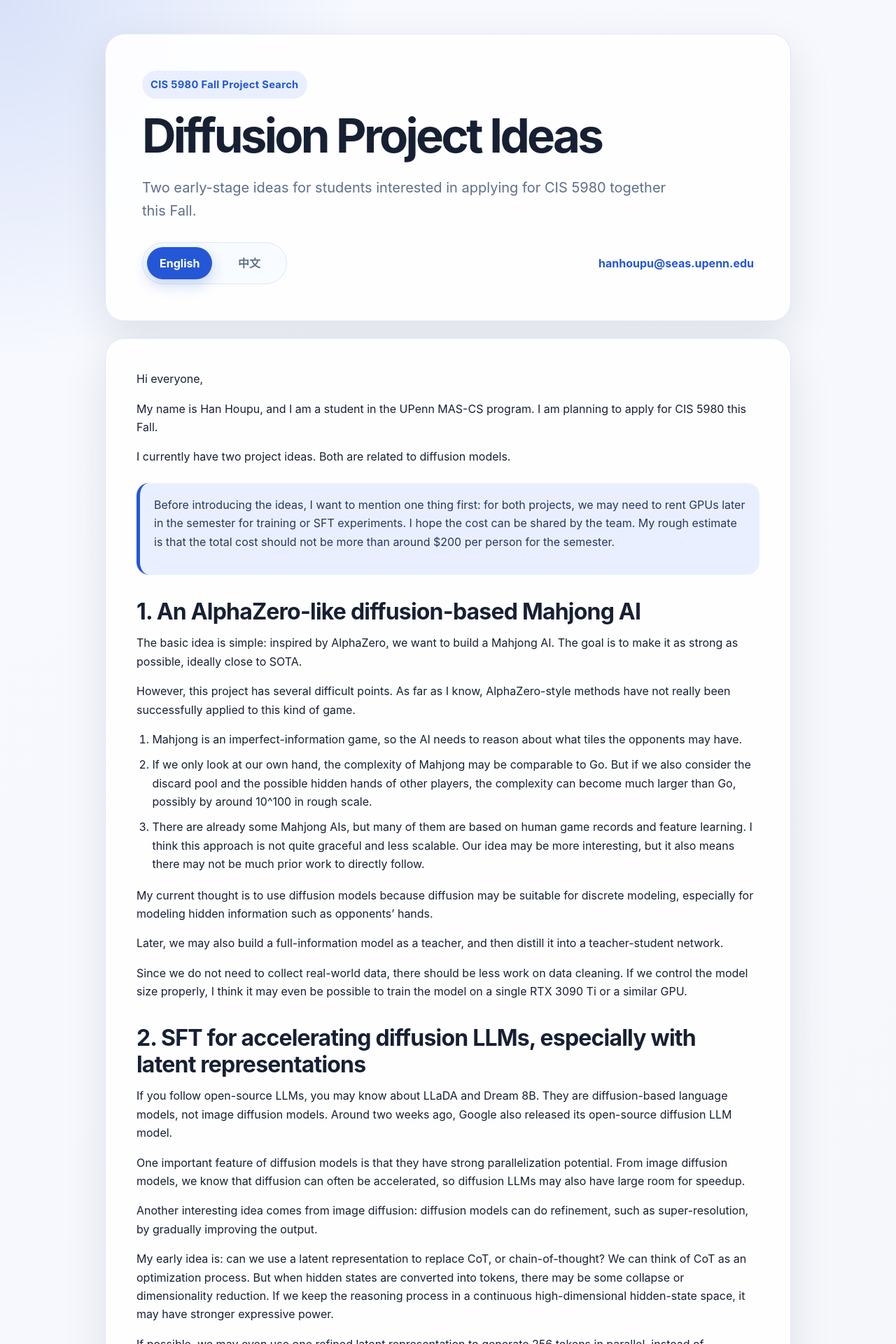
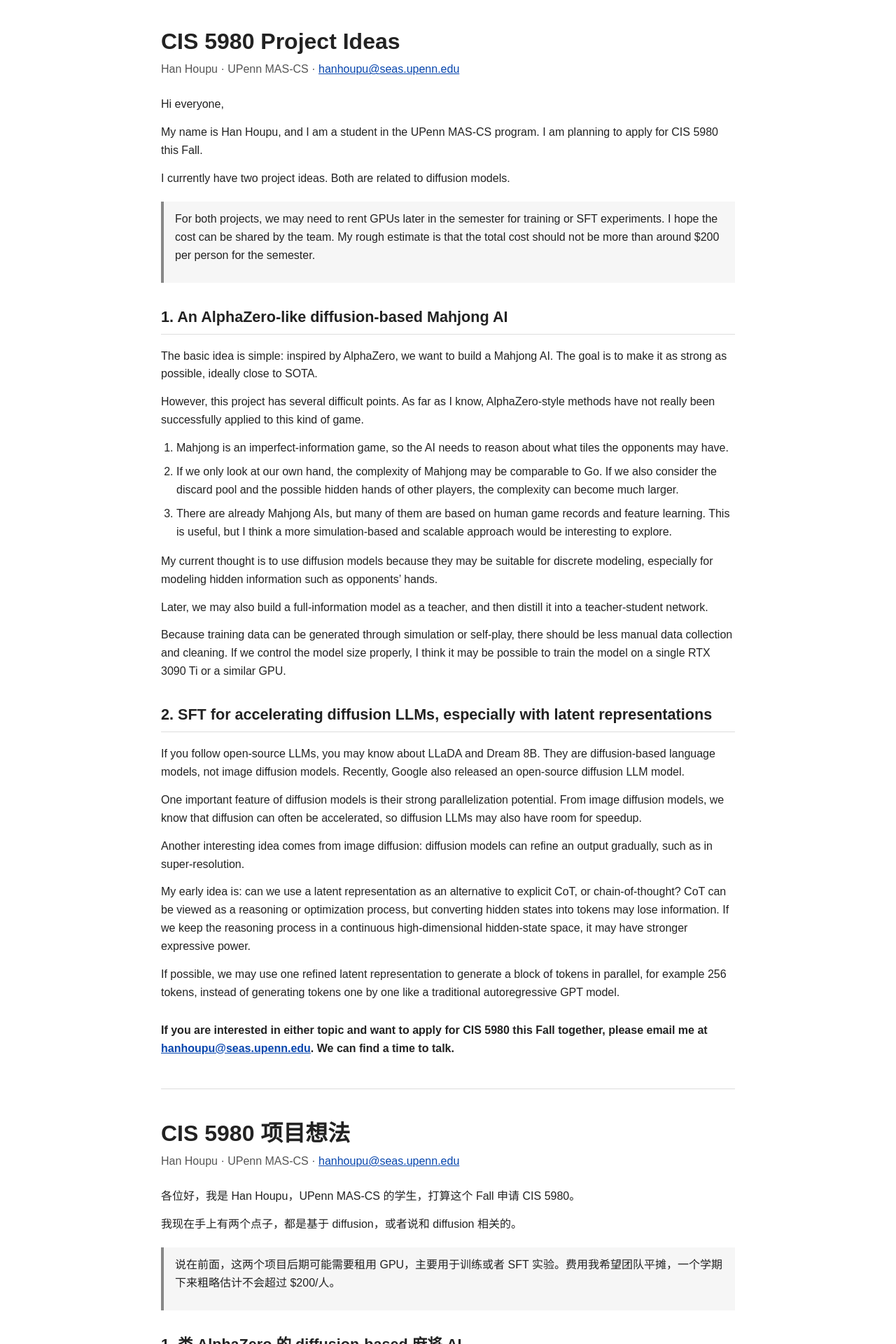
Before and after one commit to HanHoupu/hanhoupu.github.io, a Jekyll site: the page cis5980/index.html, which Jekyll copies as it is, in a window 1280 px wide. Shown: the top 1920 px of the page at 70% size. Built offline with Jekyll 4.4.1, drawn with Linux system fonts in a browser that asks for light colours; some of the changed text lies outside the part shown.

Commit message:
change style

```diff
--- a/cis5980/index.html
+++ b/cis5980/index.html
@@ -5,274 +5,148 @@
   <meta name="viewport" content="width=device-width, initial-scale=1">
   <title>CIS 5980 Project Ideas | Han Houpu</title>
   <style>
-    :root {
-      color-scheme: light;
-      --bg: #f5f7fb;
-      --card: #ffffff;
-      --text: #172033;
-      --muted: #5f6f89;
-      --accent: #2457d6;
-      --accent-soft: #e9efff;
-      --border: #dfe6f3;
-      --shadow: 0 22px 60px rgba(23, 32, 51, 0.10);
+    body {
+      max-width: 820px;
+      margin: 40px auto;
+      padding: 0 20px 56px;
+      font-family: Arial, Helvetica, sans-serif;
+      line-height: 1.62;
+      color: #222;
+      background: #fff;
     }
 
-    * { box-sizing: border-box; }
-
-    body {
-      margin: 0;
-      font-family: -apple-system, BlinkMacSystemFont, "Segoe UI", sans-serif;
-      line-height: 1.65;
-      color: var(--text);
-      background:
-        radial-gradient(circle at top left, rgba(36, 87, 214, 0.15), transparent 32rem),
-        linear-gradient(135deg, #f7f9ff 0%, var(--bg) 100%);
+    h1 {
+      margin: 0 0 8px;
+      font-size: 2rem;
+      line-height: 1.2;
     }
 
-    .page {
-      width: min(980px, calc(100% - 32px));
-      margin: 0 auto;
-      padding: 48px 0 64px;
+    h2 {
+      margin-top: 32px;
+      padding-bottom: 6px;
+      border-bottom: 1px solid #ddd;
+      font-size: 1.35rem;
     }
 
-    .hero, .content {
-      background: rgba(255, 255, 255, 0.92);
-      border: 1px solid var(--border);
-      border-radius: 28px;
-      box-shadow: var(--shadow);
+    p {
+      margin: 0 0 14px;
     }
 
-    .hero {
-      padding: clamp(28px, 5vw, 52px);
+    ol {
+      padding-left: 22px;
+      margin-top: 0;
+    }
+
+    li {
+      margin-bottom: 8px;
+    }
+
+    a {
+      color: #0645ad;
+    }
+
+    .meta {
+      color: #555;
       margin-bottom: 24px;
     }
 
-    .eyebrow {
-      display: inline-flex;
-      align-items: center;
-      gap: 8px;
-      margin: 0 0 18px;
-      padding: 8px 12px;
-      border-radius: 999px;
-      color: var(--accent);
-      background: var(--accent-soft);
-      font-size: 0.92rem;
-      font-weight: 700;
-      letter-spacing: 0.02em;
+    .note {
+      margin: 20px 0;
+      padding: 12px 16px;
+      background: #f6f6f6;
+      border-left: 4px solid #888;
     }
 
-    h1 {
-      margin: 0;
-      font-size: clamp(2.1rem, 6vw, 4.2rem);
-      line-height: 1.05;
-      letter-spacing: -0.055em;
+    .divider {
+      margin: 44px 0;
+      border: 0;
+      border-top: 1px solid #ddd;
     }
 
-    .subtitle {
-      max-width: 760px;
-      margin: 22px 0 0;
-      color: var(--muted);
-      font-size: clamp(1.05rem, 2vw, 1.25rem);
+    .contact {
+      margin-top: 28px;
+      font-weight: bold;
     }
 
-    .toolbar {
-      display: flex;
-      flex-wrap: wrap;
-      align-items: center;
-      justify-content: space-between;
-      gap: 16px;
-      margin-top: 28px;
-    }
-
-    .switcher {
-      display: inline-grid;
-      grid-template-columns: 1fr 1fr;
-      gap: 6px;
-      padding: 6px;
-      border: 1px solid var(--border);
-      border-radius: 999px;
-      background: #f8fbff;
-    }
-
-    .switcher button {
-      border: 0;
-      border-radius: 999px;
-      padding: 10px 18px;
-      color: var(--muted);
-      background: transparent;
-      font: inherit;
-      font-weight: 700;
-      cursor: pointer;
-      transition: 160ms ease;
-    }
-
-    .switcher button.active {
-      color: #fff;
-      background: var(--accent);
-      box-shadow: 0 8px 20px rgba(36, 87, 214, 0.24);
-    }
-
-    .contact-link {
-      color: var(--accent);
-      font-weight: 700;
-      text-decoration: none;
-    }
-
-    .contact-link:hover { text-decoration: underline; }
-
-    .content {
-      padding: clamp(24px, 4vw, 44px);
-    }
-
-    .lang-panel[hidden] { display: none; }
-
-    h2 {
-      margin: 34px 0 12px;
-      font-size: clamp(1.45rem, 3vw, 2rem);
-      line-height: 1.2;
-      letter-spacing: -0.025em;
-    }
-
-    h2:first-child { margin-top: 0; }
-
-    p { margin: 0 0 16px; }
-
-    ol {
-      margin: 0 0 18px;
-      padding-left: 1.4rem;
-    }
-
-    li { margin: 0 0 10px; }
-
-    .note {
-      margin: 24px 0;
-      padding: 18px 20px;
-      border-left: 5px solid var(--accent);
-      border-radius: 18px;
-      background: var(--accent-soft);
-      color: #26395f;
-    }
-
-    .closing {
-      margin-top: 28px;
-      padding-top: 24px;
-      border-top: 1px solid var(--border);
-      font-weight: 650;
-    }
-
-    @media (max-width: 640px) {
-      .page { padding-top: 24px; }
-      .toolbar { align-items: stretch; }
-      .switcher { width: 100%; }
-      .switcher button { padding-inline: 12px; }
+    .zh {
+      font-family: Arial, "Noto Sans SC", "Microsoft YaHei", sans-serif;
     }
   </style>
 </head>
 <body>
-  <main class="page">
-    <section class="hero" aria-labelledby="page-title">
-      <p class="eyebrow" data-i18n-en="CIS 5980 Fall Project Search" data-i18n-zh="CIS 5980 Fall 组队招募">CIS 5980 Fall Project Search</p>
-      <h1 id="page-title" data-i18n-en="Diffusion Project Ideas" data-i18n-zh="Diffusion 相关项目想法">Diffusion Project Ideas</h1>
-      <p class="subtitle" data-i18n-en="Two early-stage ideas for students interested in applying for CIS 5980 together this Fall." data-i18n-zh="两个早期项目想法，欢迎对今年 Fall 一起申请 CIS 5980 感兴趣的同学交流。">Two early-stage ideas for students interested in applying for CIS 5980 together this Fall.</p>
-      <div class="toolbar" aria-label="Language and contact controls">
-        <div class="switcher" role="group" aria-label="Language switcher">
-          <button type="button" class="active" data-lang-button="en" aria-pressed="true">English</button>
-          <button type="button" data-lang-button="zh" aria-pressed="false">中文</button>
-        </div>
-        <a class="contact-link" href="mailto:hanhoupu@seas.upenn.edu">hanhoupu@seas.upenn.edu</a>
-      </div>
-    </section>
+  <main>
+    <section>
+      <h1>CIS 5980 Project Ideas</h1>
+      <p class="meta">Han Houpu · UPenn MAS-CS · <a href="mailto:hanhoupu@seas.upenn.edu">hanhoupu@seas.upenn.edu</a></p>
 
-    <section class="content">
-      <article class="lang-panel" data-lang-panel="en">
       <p>Hi everyone,</p>
       <p>My name is Han Houpu, and I am a student in the UPenn MAS-CS program. I am planning to apply for CIS 5980 this Fall.</p>
       <p>I currently have two project ideas. Both are related to diffusion models.</p>
 
       <div class="note">
-          <p>Before introducing the ideas, I want to mention one thing first: for both projects, we may need to rent GPUs later in the semester for training or SFT experiments. I hope the cost can be shared by the team. My rough estimate is that the total cost should not be more than around $200 per person for the semester.</p>
+        <p>For both projects, we may need to rent GPUs later in the semester for training or SFT experiments. I hope the cost can be shared by the team. My rough estimate is that the total cost should not be more than around $200 per person for the semester.</p>
       </div>
 
       <h2>1. An AlphaZero-like diffusion-based Mahjong AI</h2>
       <p>The basic idea is simple: inspired by AlphaZero, we want to build a Mahjong AI. The goal is to make it as strong as possible, ideally close to SOTA.</p>
       <p>However, this project has several difficult points. As far as I know, AlphaZero-style methods have not really been successfully applied to this kind of game.</p>
+
       <ol>
         <li>Mahjong is an imperfect-information game, so the AI needs to reason about what tiles the opponents may have.</li>
-          <li>If we only look at our own hand, the complexity of Mahjong may be comparable to Go. But if we also consider the discard pool and the possible hidden hands of other players, the complexity can become much larger than Go, possibly by around 10^100 in rough scale.</li>
-          <li>There are already some Mahjong AIs, but many of them are based on human game records and feature learning. I think this approach is not quite graceful and less scalable. Our idea may be more interesting, but it also means there may not be much prior work to directly follow.</li>
+        <li>If we only look at our own hand, the complexity of Mahjong may be comparable to Go. If we also consider the discard pool and the possible hidden hands of other players, the complexity can become much larger.</li>
+        <li>There are already Mahjong AIs, but many of them are based on human game records and feature learning. This is useful, but I think a more simulation-based and scalable approach would be interesting to explore.</li>
       </ol>
-        <p>My current thought is to use diffusion models because diffusion may be suitable for discrete modeling, especially for modeling hidden information such as opponents’ hands.</p>
+
+      <p>My current thought is to use diffusion models because they may be suitable for discrete modeling, especially for modeling hidden information such as opponents’ hands.</p>
       <p>Later, we may also build a full-information model as a teacher, and then distill it into a teacher-student network.</p>
-        <p>Since we do not need to collect real-world data, there should be less work on data cleaning. If we control the model size properly, I think it may even be possible to train the model on a single RTX 3090 Ti or a similar GPU.</p>
+      <p>Because training data can be generated through simulation or self-play, there should be less manual data collection and cleaning. If we control the model size properly, I think it may be possible to train the model on a single RTX 3090 Ti or a similar GPU.</p>
 
       <h2>2. SFT for accelerating diffusion LLMs, especially with latent representations</h2>
-        <p>If you follow open-source LLMs, you may know about LLaDA and Dream 8B. They are diffusion-based language models, not image diffusion models. Around two weeks ago, Google also released its open-source diffusion LLM model.</p>
-        <p>One important feature of diffusion models is that they have strong parallelization potential. From image diffusion models, we know that diffusion can often be accelerated, so diffusion LLMs may also have large room for speedup.</p>
-        <p>Another interesting idea comes from image diffusion: diffusion models can do refinement, such as super-resolution, by gradually improving the output.</p>
-        <p>My early idea is: can we use a latent representation to replace CoT, or chain-of-thought? We can think of CoT as an optimization process. But when hidden states are converted into tokens, there may be some collapse or dimensionality reduction. If we keep the reasoning process in a continuous high-dimensional hidden-state space, it may have stronger expressive power.</p>
-        <p>If possible, we may even use one refined latent representation to generate 256 tokens in parallel, instead of generating tokens one by one like a traditional autoregressive GPT model.</p>
+      <p>If you follow open-source LLMs, you may know about LLaDA and Dream 8B. They are diffusion-based language models, not image diffusion models. Recently, Google also released an open-source diffusion LLM model.</p>
+      <p>One important feature of diffusion models is their strong parallelization potential. From image diffusion models, we know that diffusion can often be accelerated, so diffusion LLMs may also have room for speedup.</p>
+      <p>Another interesting idea comes from image diffusion: diffusion models can refine an output gradually, such as in super-resolution.</p>
+      <p>My early idea is: can we use a latent representation as an alternative to explicit CoT, or chain-of-thought? CoT can be viewed as a reasoning or optimization process, but converting hidden states into tokens may lose information. If we keep the reasoning process in a continuous high-dimensional hidden-state space, it may have stronger expressive power.</p>
+      <p>If possible, we may use one refined latent representation to generate a block of tokens in parallel, for example 256 tokens, instead of generating tokens one by one like a traditional autoregressive GPT model.</p>
 
-        <p class="closing">If you are interested in either of these topics and want to apply for CIS 5980 this Fall together, please email me at <a class="contact-link" href="mailto:hanhoupu@seas.upenn.edu">hanhoupu@seas.upenn.edu</a>. We can find a time to talk.</p>
-      </article>
+      <p class="contact">If you are interested in either topic and want to apply for CIS 5980 this Fall together, please email me at <a href="mailto:hanhoupu@seas.upenn.edu">hanhoupu@seas.upenn.edu</a>. We can find a time to talk.</p>
+    </section>
 
-      <article class="lang-panel" data-lang-panel="zh" lang="zh-Hans" hidden>
+    <hr class="divider">
+
+    <section class="zh" lang="zh-Hans">
+      <h1>CIS 5980 项目想法</h1>
+      <p class="meta">Han Houpu · UPenn MAS-CS · <a href="mailto:hanhoupu@seas.upenn.edu">hanhoupu@seas.upenn.edu</a></p>
+
       <p>各位好，我是 Han Houpu，UPenn MAS-CS 的学生，打算这个 Fall 申请 CIS 5980。</p>
       <p>我现在手上有两个点子，都是基于 diffusion，或者说和 diffusion 相关的。</p>
 
       <div class="note">
-          <p>说在前面，这两个项目可能避免不了在后期出结果或者实验的时候需要进行 GPU 的租用（进行训练或者 SFT）。价格我希望我们平摊，一个学期下来大概不会超过 $200/人。</p>
+        <p>说在前面，这两个项目后期可能需要租用 GPU，主要用于训练或者 SFT 实验。费用我希望团队平摊，一个学期下来粗略估计不会超过 $200/人。</p>
       </div>
 
       <h2>1. 类 AlphaZero 的 diffusion-based 麻将 AI</h2>
-        <p>一句话来说，这个项目的出发点很简单：受 AlphaZero 的启发，我们写一个麻将版本的 AI，目标是最强 SOTA。</p>
-        <p>话是这么说，这个项目会有几个难点，是 AlphaZero 类似的算法从来没有在类似游戏中实现过的，最起码我没有读过类似的论文。</p>
+      <p>这个项目的出发点很简单：受 AlphaZero 的启发，我们写一个麻将版本的 AI，目标是尽可能接近 SOTA。</p>
+      <p>不过，这个项目有几个明显难点。至少在我的了解里，AlphaZero-style 方法还没有被很好地应用到这类游戏里。</p>
+
       <ol>
-          <li>麻将是一个不完全信息类游戏，所以在复杂度上，我们要额外去猜对手到底有什么牌。</li>
-          <li>如果只看自己的牌，麻将的复杂度和围棋旗鼓相当；但如果考虑牌河和对家手牌的可能性，那么复杂度将会比围棋高 10^100 这个数量级。</li>
-          <li>市面上确实有类似的麻将 AI，不过都是走人类棋谱 + 特征学习，在方法和可扩展性上我认为不够优美。所以我们这个虽然看上去好看，但是没什么前人的参考。</li>
+        <li>麻将是不完全信息游戏，所以 AI 不只要看自己的手牌，还要推断对手可能有什么牌。</li>
+        <li>如果只看自己的手牌，麻将的复杂度可能和围棋接近；但如果把牌河和其他玩家的隐藏手牌也考虑进去，复杂度会大很多。</li>
+        <li>已有的一些麻将 AI 很多依赖人类棋谱和特征学习。这个方向当然有用，但我更想探索一种更偏模拟、自博弈、可扩展的做法。</li>
       </ol>
-        <p>我来解释一下我的具体想法：使用 diffusion 是因为 diffusion 本身非常适合离散模型建模，尤其是在针对对手手牌进行读牌的领域，它可能非常适合。</p>
-        <p>我们可能会希望后期出现拥有全信息的模型作为 teacher，然后对它进行蒸馏，形成一个 teacher-student 的网络。</p>
-        <p>由于我们不需要进行任何数据收集，所以数据清洗之类的杂活不用干；且如果规模控制得当的话，我认为在一张 3090 Ti 上（或者类似的卡）进行训练都是有可能的。</p>
 
-        <h2>2. diffusion LLM 的加速 SFT，尤其是 latent</h2>
-        <p>如果对开源 LLM 有关注的话，各位可能知道之前的 LLaDA 和 Dream 8B 模型。它们是基于 diffusion 的大语言模型，而不是画图模型。两周前，谷歌也发布开源了它们的 diffusion LLM 模型。</p>
-        <p>Diffusion 模型的一个很大的特点就是可并行性很高。也就是说，从图像 diffusion / diffusion 本身的特性来看，它的加速潜力非常大。</p>
-        <p>第二个有趣的事情是，在 diffusion 的图像领域中，我们可以使用 diffusion 进行一些超分辨率的解析，即不断进行细化。</p>
-        <p>那么现在我的一个初步想法是：我们能否使用一个 latent 来代替 CoT，即思维链，来起到更好的表达？因为 CoT 可以看成一个优化过程，从 hidden state 到 token 本身是一个坍缩 / 降维的过程；如果我们能一直维持连续的高维 hidden state 形态，可能会有更强的表达能力。</p>
-        <p>甚至可能的话，我们可以用同一个细化好的 latent 来进行 256 个 token 的同时输出，而不是像传统的 AR GPT 一样需要一个一个等待 token。</p>
+      <p>我考虑使用 diffusion，是因为 diffusion 可能适合离散建模，尤其适合建模对手手牌这种隐藏信息。</p>
+      <p>后期我们也可以训练一个拥有全信息的 teacher model，再把它蒸馏到 student model 里。</p>
+      <p>由于训练数据可以通过模拟或者自博弈生成，所以应该不需要大量真实数据收集和清洗。如果模型规模控制得当，我认为一张 RTX 3090 Ti 或类似显卡也有机会跑起来。</p>
 
-        <p class="closing">如果你对以上 topic 有兴趣，并想一起申请今年 Fall 的 CIS 5980，请发邮件到 <a class="contact-link" href="mailto:hanhoupu@seas.upenn.edu">hanhoupu@seas.upenn.edu</a>，我们可以找个时间聊聊。</p>
-      </article>
+      <h2>2. diffusion LLM 的加速 SFT，尤其是 latent representation</h2>
+      <p>如果你关注开源 LLM，可能知道 LLaDA 和 Dream 8B。它们是 diffusion-based language model，不是图像 diffusion 模型。最近，Google 也开源了一个 diffusion LLM 模型。</p>
+      <p>Diffusion 模型的一个重要特点是并行化潜力比较高。图像 diffusion 领域已经有很多加速思路，所以 diffusion LLM 可能也有加速空间。</p>
+      <p>另一个想法来自图像 diffusion：diffusion 可以不断细化输出，例如超分辨率。</p>
+      <p>我现在的初步想法是：能否用 latent representation 作为显式 CoT，也就是 chain-of-thought 的一种替代形式？CoT 可以看成一个推理或优化过程，但 hidden state 转成 token 的时候可能会损失一部分信息。如果我们把推理过程维持在连续的高维 hidden-state 空间里，可能会有更强的表达能力。</p>
+      <p>如果可行，我们甚至可以用同一个细化后的 latent representation 并行生成一段 token，比如 256 个 token，而不是像传统 autoregressive GPT 那样一个一个生成。</p>
+
+      <p class="contact">如果你对以上 topic 有兴趣，并且想一起申请今年 Fall 的 CIS 5980，请发邮件到 <a href="mailto:hanhoupu@seas.upenn.edu">hanhoupu@seas.upenn.edu</a>。我们可以找个时间聊聊。</p>
     </section>
   </main>
-
-  <script>
-    const buttons = document.querySelectorAll('[data-lang-button]');
-    const panels = document.querySelectorAll('[data-lang-panel]');
-    const translatable = document.querySelectorAll('[data-i18n-en][data-i18n-zh]');
-
-    function setLanguage(lang) {
-      document.documentElement.lang = lang === 'zh' ? 'zh-Hans' : 'en';
-
-      buttons.forEach((button) => {
-        const isActive = button.dataset.langButton === lang;
-        button.classList.toggle('active', isActive);
-        button.setAttribute('aria-pressed', String(isActive));
-      });
-
-      panels.forEach((panel) => {
-        panel.hidden = panel.dataset.langPanel !== lang;
-      });
-
-      translatable.forEach((element) => {
-        element.textContent = element.dataset[`i18n${lang === 'zh' ? 'Zh' : 'En'}`];
-      });
-    }
-
-    buttons.forEach((button) => {
-      button.addEventListener('click', () => setLanguage(button.dataset.langButton));
-    });
-  </script>
 </body>
 </html>
```
Lines whose indentation alone changed are shown as unchanged.
